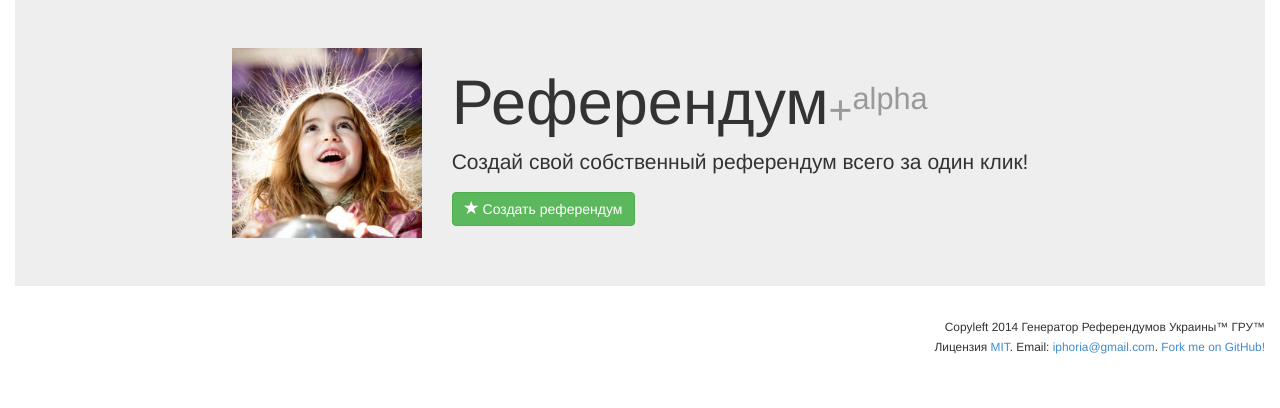
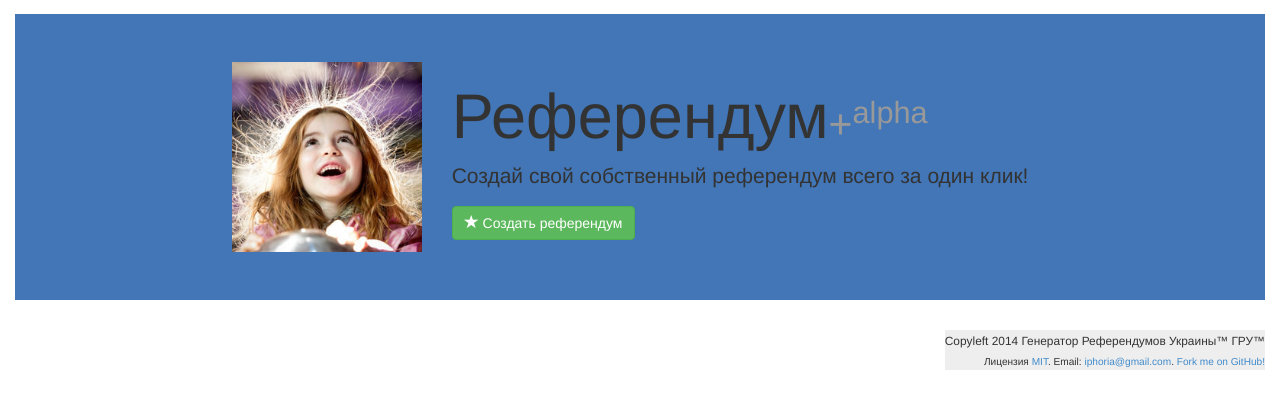
Before and after one commit to rostag/generendum, a plain HTML site: page index.html in a window 1280 px wide. Drawn offline with Linux system fonts and the light colour scheme.

Commit message:
minor design update

```diff
--- a/index.html
+++ b/index.html
@@ -9,6 +9,12 @@
     <!-- Bootstrap -->
     <link href="css/bootstrap.min.css" rel="stylesheet">
     <style type="text/css">
+      .container-fluid {
+      }
+      .jumbotron {
+        background: #4276b6;
+        margin-top: 1em;
+      }
       .paper {
         margin-top: 1em;
         padding: 1em 5em 1em 5em;
@@ -30,6 +36,9 @@
         width: 2em;
         height: 2em;
         border: 1px solid #777;
+      }
+      .footer {
+        background: #eee;
       }
     </style>
     <!-- HTML5 Shim and Respond.js IE8 support of HTML5 elements and media queries -->
@@ -97,6 +106,7 @@
 
           <div class="alert alert-success text-center">
             <p class="motivator-bottom">Еще?</p>
+            <p>&nbsp;</p>
             <button class="btn btn-generate btn-success"><span class="glyphicon glyphicon-star"></span> Еще референдум!</button>
           </div>
         </div><!-- .options-wrapper -->
@@ -105,8 +115,8 @@
 
       <div class="footer pull-right text-right">
         <small>Copyleft 2014 Генератор Референдумов Украины&trade; ГРУ&trade; <br />
-        Лицензия <a href="http://choosealicense.com/">MIT</a>. Email: <a href="mailto:iphoria@gmail.com">iphoria@gmail.com</a>. <a href="https://github.com/rostag/generendum">Fork me on GitHub!</a>
-        </small>
+        <small>Лицензия <a href="http://choosealicense.com/">MIT</a>. Email: <a href="mailto:iphoria@gmail.com">iphoria@gmail.com</a>. <a href="https://github.com/rostag/generendum">Fork me on GitHub!</a>
+        </small></small>
       </div>
 
     </div><!-- .container-fluid -->
```
